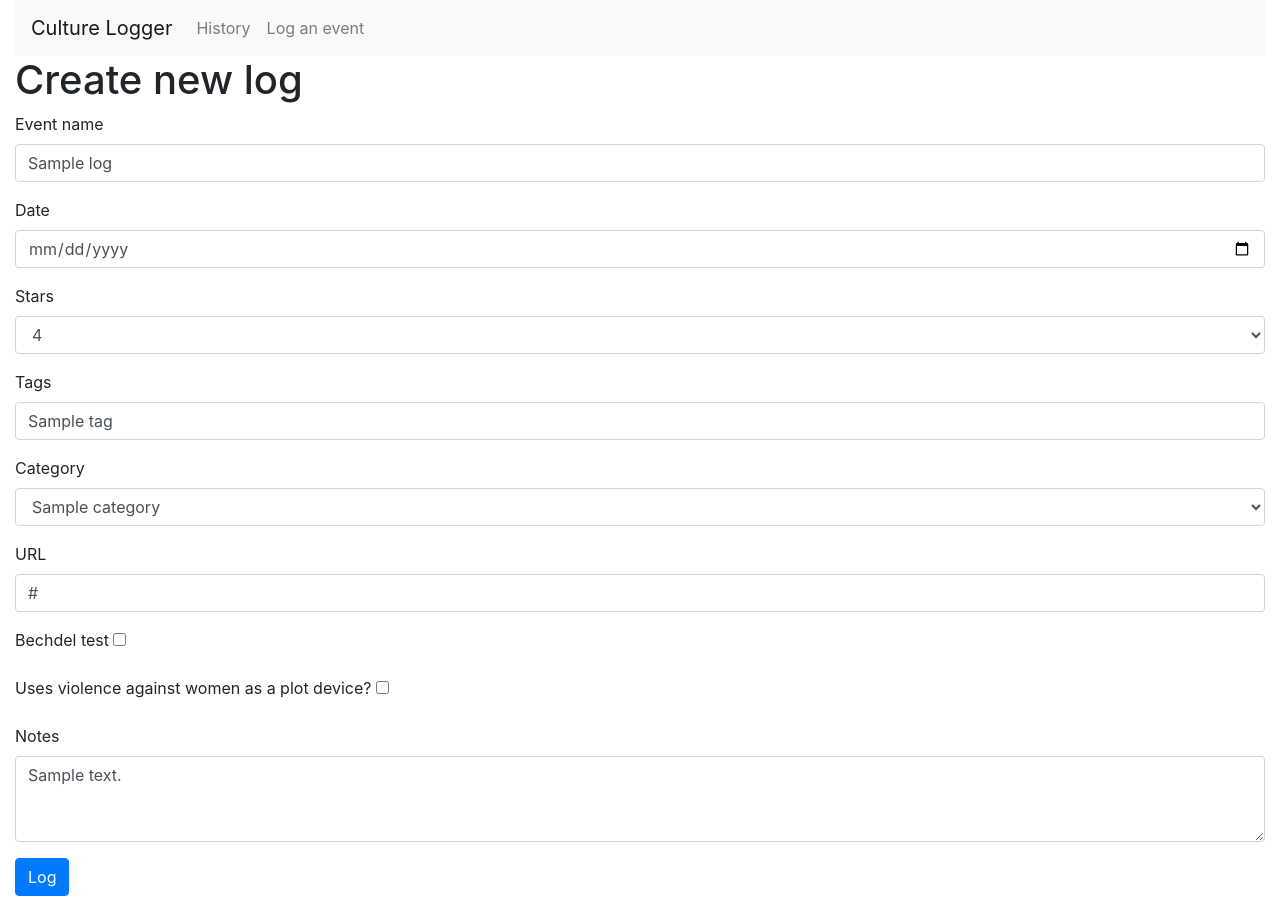
After one commit to rrees/culture-logger, a Flask app: template app/templates/logs/create.html in a window 1280 px wide. The commit adds this page. Run offline with Flask 2, Linux system fonts and the light colour scheme; the template is opened without the code that fills it: most values are stand-ins (such as "Sample title", 1, 10 or a date in 2020); some libraries are stand-ins or nearby versions.

Commit message:
Copies over the previous log creation page and its associated data

```diff
--- a/app/app.py
+++ b/app/app.py
@@ -28,6 +28,7 @@ routes = [
 	('/logs', 'logs', handlers.pages.all_logs, ['GET']),
 	('/logs/category/<category_name>', 'category_logs', handlers.pages.all_category_logs, ['GET']),
 	('/log/<log_id>', 'log', handlers.pages.log, ['GET']),
+	('/log/create', 'create_log', handlers.pages.create_log, ['GET']),
 ]
 
 for path, endpoint, handler, methods in routes:
--- /dev/null
+++ b/app/data/ratings.py
@@ -0,0 +1,2 @@
+
+valid_ratings = range(1, 6)
--- a/app/handlers/pages.py
+++ b/app/handlers/pages.py
@@ -16,3 +16,8 @@ def all_category_logs(category_name):
 
 def log(log_id):
 	return flask.render_template('log.html', log_entry=logs.log(log_id))
+
+def create_log():
+	from app.data.categories import categories
+	from app.data.ratings import valid_ratings
+	return flask.render_template('logs/create.html', categories=categories, valid_ratings=valid_ratings)
--- a/app/templates/logs.html
+++ b/app/templates/logs.html
@@ -22,7 +22,7 @@
 	<tbody>
 		{% for log in logged %}
 		<tr>
-			<td>{{log.title}} <sup><a href="/log/{{log.id}}">Edit</a></sup></td>
+			<td>{{log.title}} <sup><a href="{{url_for('log', /log/{{log.id}}">Edit</a></sup></td>
 			<td>{{log.event_date}}</td>
 
 			<td>{% if log.rating %}<span title="{{log.rating}} star">{{log.rating | stars}}</span>{% endif %}</td>
--- /dev/null
+++ b/app/templates/logs/create.html
@@ -0,0 +1,11 @@
+{% extends 'default.html' %}
+
+{% block title %}Log a new event{% endblock %}
+
+{% block content %}
+<div class="container-fluid">
+    <h1>Create new log</h1>
+
+    {% include 'logs/form.html' %}
+</div>
+{% endblock %}
--- /dev/null
+++ b/app/templates/logs/form.html
@@ -0,0 +1,74 @@
+
+<form method="POST" action="/log{% if log %}/{{log.key.urlsafe()}}{% endif %}">
+<div class="form-group">
+	<label for="name">Event name</label>
+	<input type="text" name="name" id="name" class="form-control" required
+		{% if log and log.name %}value="{{log.name}}"{% endif %}/>
+</div>
+
+<div class="form-group">
+	<label for="date">Date</label>
+	<input type="date" name="date" id="date" class="form-control" required
+		{% if log and log.date %}value="{{log.date}}"{% endif %}
+		{% if not log and today %}value="{{today}}"{% endif %}/>
+</div>
+
+<div class="form-group">
+	<label for="rating">Stars</label>
+	<select name="rating" class="form-control">
+		<option value=""></option>
+		{% for i in valid_ratings %}
+		<option value="{{i}}" {% if log and log.rating and i == log.rating %}selected{% endif %}>{{i}}</option>
+		{% endfor %}
+	</select>
+</div>
+
+<div class="form-group">
+	<label for="tags">Tags</label>
+	<input type="text" name="tags" id="tags" class="form-control"
+		{% if log and log.tags %}value="{{log.tags | join(" ")}}"{% endif %}/>
+</div>
+
+<div class="form-group">
+	<label for="category">Category</label>
+
+	{% if categories %}
+	<select id="category" name="category" class="form-control" data-bind="value: category">
+		{% for category in categories %}
+		<option {% if log and log.category and log.category == category %}selected{% endif %}>{{category}}</option>
+		{% endfor %}
+	</select>
+	{% endif %}
+
+	{% if not categories %}
+	<input type="text" name="category" id="category" class="form-control"
+		{% if log and log.category %}value="{{log.category}}"{% endif %}/>
+	{% endif %}
+</div>
+
+<div class="form-group">
+	<label for="category">URL</label>
+	<input type="text" name="url" id="url" class="form-control"
+		{% if log and log.url %}value="{{log.url}}"{% endif %}/>
+</div>
+
+<div class="form-group" data-bind="visible: category() === 'Film'">
+	<label for="bechdel-test">Bechdel test</label>
+	<input type="checkbox" id="bechdel-test" name="bechdel_test" value="true" {% if log and log.bechdel_test %}checked{% endif %}>
+</div>
+
+<div class="form-group" data-bind="visible: hasPlot()">
+	<label for="violence-against-women">Uses violence against women as a plot device?</label>
+	<input type="checkbox" id="violence-against-women" name="violence_against_women" value="true" {% if log and log.violence_against_women %}checked{% endif %}>
+</div>
+
+<div class="form-group">
+	<label for="notes">Notes</label>
+	<textarea id="notes"name="notes" class="form-control" rows="3">{% if log and log.notes %}{{log.notes}}{% endif %}</textarea>
+</div>
+
+<div class="form-group">
+<button type="submit" class="btn btn-primary">Log</button>
+</div>
+
+</form>
```
Also changed, not shown: app/data/categories.py (added, +14 -0 lines).
